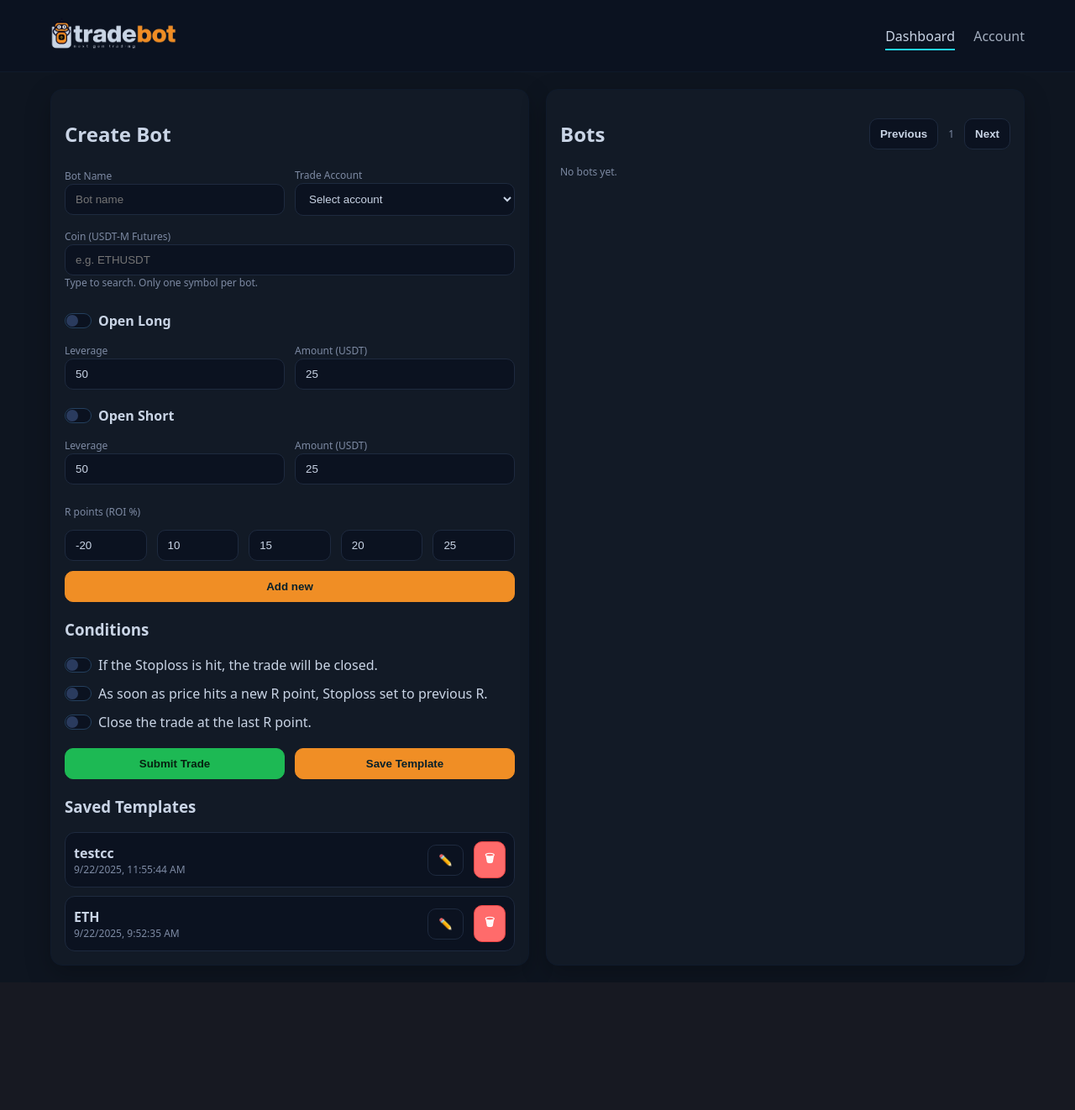
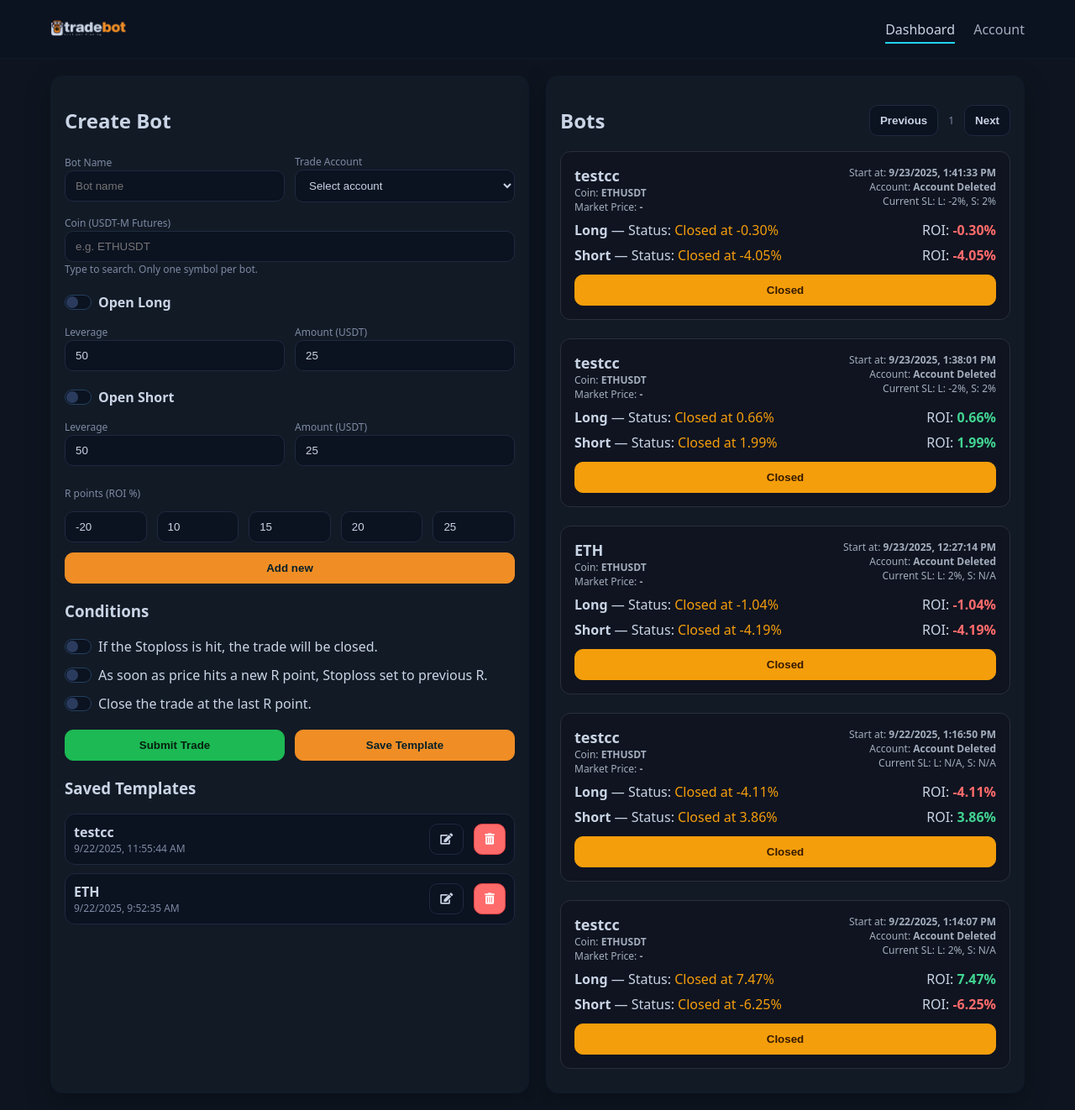
Before and after one commit to ashraful3ra/DualEdge-Bot, a Flask app: page /dashboard in a window 1280 px wide. Shown: the whole page at 84% size. Before the commit the page ends 1133 px from the top, so only its background shows below. Run offline with Flask 3, Linux system fonts and the light colour scheme; data comes from the database, SQL or seed files in the repository; both versions use the stored data as it was after the commit; data that the repository does not hold is empty; parts of the project's set-up code (start-up, migrations or seed data) failed here and were passed over; some libraries are stand-ins or nearby versions.

Commit message:
Refactor code structure for improved readability and maintainability

```diff
--- a/app.py
+++ b/app.py
@@ -41,10 +41,12 @@ def list_templates():
 def list_bots(limit=5, offset=0):
     with connect() as con:
         cur = con.cursor()
-        cur.execute('SELECT b.*, a.name as account_name FROM bots b JOIN accounts a ON a.id=b.account_id ORDER BY id DESC LIMIT ? OFFSET ?', (limit, offset))
+        cur.execute('SELECT b.*, a.name as account_name FROM bots b LEFT JOIN accounts a ON a.id=b.account_id ORDER BY b.id DESC LIMIT ? OFFSET ?', (limit, offset))
         out = []
         for r in cur.fetchall():
             d = to_dict(r)
+            if not d.get('account_name'):
+                d['account_name'] = 'Account Deleted'
             d['r_points'] = json.loads(d['r_points_json'] or '[]')
             d['long_roi'] = 0.0
             d['short_roi'] = 0.0
@@ -57,8 +59,23 @@ def list_bots(limit=5, offset=0):
 @app.route('/')
 def home(): return redirect(url_for('dashboard'))
 
+def update_account_balances():
+    accounts = list_accounts()
+    for acc in accounts:
+        try:
+            bn = safe_get_client(acc)
+            balance = bn.futures_balance()
+            with connect() as con:
+                cur = con.cursor()
+                cur.execute('UPDATE accounts SET futures_balance=?, updated_at=? WHERE id=?', (balance, now(), acc['id']))
+                con.commit()
+        except Exception as e:
+            print(f"Could not update balance for account {acc['name']}: {e}")
+
 @app.route('/account')
-def account(): return render_template('account.html', accounts_json=json.dumps(list_accounts()))
+def account():
+    update_account_balances()
+    return render_template('account.html', accounts_json=json.dumps(list_accounts()))
 
 @app.route('/dashboard')
 def dashboard():
@@ -330,45 +347,61 @@ def process_trade_logic(bot, bn_client, mark_price):
 
     with connect() as con:
         cur = con.cursor()
+        # --- LONG ---
         if bot['long_status'] == 'Running' and bot['long_entry_price']:
             roi = compute_roi(bot['long_entry_price'], mark_price, bot['long_leverage'], 'LONG')
+
+            # Trailing SL
+            if bot['cond_trailing'] and len(tp_points) > 1:
+                highest_tp_hit = next((p for p in reversed(tp_points) if roi >= p), None)
+                if highest_tp_hit:
+                    current_tp_index = tp_points.index(highest_tp_hit)
+                    if current_tp_index > 0:
+                        new_sl_point = tp_points[current_tp_index - 1]
+                        if new_sl_point != bot.get('long_sl_point'):
+                            cur.execute("UPDATE bots SET long_sl_point=? WHERE id=?", (new_sl_point, bot['id']))
+                            con.commit()
+                            bot['long_sl_point'] = new_sl_point
+
+            # SL Close
+            current_sl = bot.get('long_sl_point')
+            if current_sl is not None and roi <= current_sl:
+                close_position(bot, 'LONG', bn_client)
+                return
+
+            # Initial SL and Final TP close
             if (bot['cond_sl_close'] and sl_points and roi <= sl_points[0]) or \
                (bot['cond_close_last'] and tp_points and roi >= tp_points[-1]):
                 close_position(bot, 'LONG', bn_client)
                 return
 
+        # --- SHORT ---
+        if bot['short_status'] == 'Running' and bot['short_entry_price']:
+            roi = compute_roi(bot['short_entry_price'], mark_price, bot['short_leverage'], 'SHORT')
+
+            # Trailing SL
             if bot['cond_trailing'] and len(tp_points) > 1:
                 highest_tp_hit = next((p for p in reversed(tp_points) if roi >= p), None)
-                if highest_tp_hit and highest_tp_hit != bot.get('long_sl_point'):
+                if highest_tp_hit:
                     current_tp_index = tp_points.index(highest_tp_hit)
                     if current_tp_index > 0:
                         new_sl_point = tp_points[current_tp_index - 1]
-                        cur.execute("UPDATE bots SET long_sl_point=? WHERE id=?", (new_sl_point, bot['id']))
-                        con.commit()
-                        bot['long_sl_point'] = new_sl_point
-                        if roi <= new_sl_point:
-                            close_position(bot, 'LONG', bn_client)
-                            return
+                        if new_sl_point != bot.get('short_sl_point'):
+                            cur.execute("UPDATE bots SET short_sl_point=? WHERE id=?", (new_sl_point, bot['id']))
+                            con.commit()
+                            bot['short_sl_point'] = new_sl_point
 
-        if bot['short_status'] == 'Running' and bot['short_entry_price']:
-            roi = compute_roi(bot['short_entry_price'], mark_price, bot['short_leverage'], 'SHORT')
+            # SL Close
+            current_sl = bot.get('short_sl_point')
+            if current_sl is not None and roi <= current_sl:
+                close_position(bot, 'SHORT', bn_client)
+                return
+
+            # Initial SL and Final TP close
             if (bot['cond_sl_close'] and sl_points and roi <= sl_points[0]) or \
                (bot['cond_close_last'] and tp_points and roi >= tp_points[-1]):
                 close_position(bot, 'SHORT', bn_client)
                 return
-
-            if bot['cond_trailing'] and len(tp_points) > 1:
-                highest_tp_hit = next((p for p in reversed(tp_points) if roi >= p), None)
-                if highest_tp_hit and highest_tp_hit != bot.get('short_sl_point'):
-                    current_tp_index = tp_points.index(highest_tp_hit)
-                    if current_tp_index > 0:
-                        new_sl_point = tp_points[current_tp_index - 1]
-                        cur.execute("UPDATE bots SET short_sl_point=? WHERE id=?", (new_sl_point, bot['id']))
-                        con.commit()
-                        bot['short_sl_point'] = new_sl_point
-                        if roi <= new_sl_point:
-                            close_position(bot, 'SHORT', bn_client)
-                            return
 
 def start_roi_worker(bot_id):
     import websocket, json, time
--- a/static/css/style.css
+++ b/static/css/style.css
@@ -18,7 +18,6 @@
 .switch input:checked + .dot{background:#0d3b3a;border-color:#0d3b3a}.switch input:checked + .dot::after{left:17px;background:#00d3b8}
 .kv{display:grid;grid-template-columns:130px 1fr;gap:6px;font-size:13px;color:#a9b7cf}.kv b{color:#dfe7f5}
 .roi-pos{color:#00e676}.roi-neg{color:#ff5252}
-#symbol_suggest{max-height:150px;overflow:auto;margin-top:6px}
 @media (max-width:900px){.grid{grid-template-columns:1fr}}
 
 /* === Bots card details (new) === */
@@ -61,3 +60,44 @@
 #page_info {
     margin: 0;
 }
+
+#r_list {
+    display: grid;
+    grid-template-columns: repeat(5, 1fr);
+    gap: 12px;
+}
+
+/* === Symbol Suggest Dropdown Improvements v2 === */
+#symbol_suggest {
+    position: absolute;
+    width: 100%;
+    background: #1c2738; /* A slightly different background */
+    border: 1px solid #3a4b6b;
+    border-top: none; /* Avoid double border with the input */
+    border-radius: 0 0 10px 10px;
+    z-index: 10;
+    max-height: 220px;
+    overflow-y: auto;
+    box-shadow: 0 10px 20px rgba(0,0,0,.2);
+    display: none; /* Initially hidden */
+}
+
+#symbol_suggest .list-item {
+    background: transparent;
+    border: none;
+    padding: 12px 15px;
+    cursor: pointer;
+    transition: background .2s ease;
+    border-radius: 0;
+}
+
+#symbol_suggest .list-item:hover {
+    background: linear-gradient(90deg, rgba(34,211,238,0.3) 0%, rgba(14,21,32,0) 100%);
+    border-left: 3px solid var(--cyan);
+    padding-left: 12px;
+}
+
+#symbol_suggest .list-item b {
+    color: var(--amber);
+    font-weight: bold;
+}
--- a/static/js/dashboard.js
+++ b/static/js/dashboard.js
@@ -3,11 +3,52 @@
 let R_points=[]; let symbolsCache=[]; let sio=null; let currentPage = 1;
 function el(tag,attrs={},children=[]){const e=document.createElement(tag);Object.entries(attrs).forEach(([k,v])=>{if(k==='class')e.className=v;else if(k==='html')e.innerHTML=v;else e.setAttribute(k,v);});children.forEach(c=>e.appendChild(c));return e;}
 function renderR(){const root=document.getElementById('r_list');root.innerHTML='';R_points.forEach((v,i)=>{const inp=el('input',{class:'input',type:'number',step:'0.1',value:v});inp.addEventListener('input',ev=>{R_points[i]=parseFloat(ev.target.value||0)});root.appendChild(inp);});}
-function renderTemplates(items){const root=document.getElementById('tpl_list');root.innerHTML='';if(!items.length){root.innerHTML='<div class="small">No templates</div>';return;}for(const t of items){const d=el('div',{class:'list-item'});d.innerHTML=`<div><div class="name">${t.name}</div><div class="small">${new Date(t.created_at*1000).toLocaleString()}</div></div><div class="row"><button class="btn" data-id="${t.id}" data-act="load">✏️</button><button class="btn btn-danger" data-id="${t.id}" data-act="del">🗑</button></div>`;root.appendChild(d);}root.querySelectorAll('button').forEach(b=>b.addEventListener('click',async ev=>{const id=ev.target.getAttribute('data-id');const act=ev.target.getAttribute('data-act');if(act==='del'){if(!confirm('Delete template?'))return;await fetch('/templates/delete/'+id,{method:'POST'});loadTemplates();}else{const r=await fetch('/templates/get/'+id);const t=await r.json();loadTemplateIntoForm(t);}}));}
+function renderTemplates(items){const root=document.getElementById('tpl_list');root.innerHTML='';if(!items.length){root.innerHTML='<div class="small">No templates</div>';return;}for(const t of items){const d=el('div',{class:'list-item'});d.innerHTML=`<div><div class="name">${t.name}</div><div class="small">${new Date(t.created_at*1000).toLocaleString()}</div></div><div class="row"><button class="btn" data-id="${t.id}" data-act="load"><i class="fas fa-edit"></i></button><button class="btn btn-danger" data-id="${t.id}" data-act="del"><i class="fas fa-trash-alt"></i></button></div>`;root.appendChild(d);}root.querySelectorAll('button').forEach(b=>b.addEventListener('click',async ev=>{const btn=ev.target.closest('button');const id=btn.getAttribute('data-id');const act=btn.getAttribute('data-act');if(act==='del'){if(!confirm('Delete template?'))return;await fetch('/templates/delete/'+id,{method:'POST'});loadTemplates();}else{const r=await fetch('/templates/get/'+id);const t=await r.json();loadTemplateIntoForm(t);}}));}
 function loadTemplateIntoForm(t){bot_name.value=t.name;bot_symbol.value=t.symbol||'';long_on.checked=!!t.long_enabled;short_on.checked=!!t.short_enabled;long_lev.value=t.long_leverage||1;short_lev.value=t.short_leverage||1;long_amt.value=t.long_amount||0;short_amt.value=t.short_amount||0;R_points=(t.r_points||[]);renderR();cond_sl_close.checked=!!t.cond_sl_close;cond_trailing.checked=!!t.cond_trailing;cond_close_last.checked=!!t.cond_close_last;}
 async function safeJson(r){const txt=await r.text();try{return JSON.parse(txt)}catch(e){return {__raw:txt, error:`HTTP ${r.status}`}}}
 async function fetchSymbols(){const r=await fetch('/api/futures/symbols');const d=await safeJson(r);if(d.symbols){return d.symbols;}alert('Symbol list error: '+(d.error||d.__raw||'unknown'));return [];}
-async function initSymbolSuggest(){symbolsCache=await fetchSymbols();const input=document.getElementById('bot_symbol');const list=document.getElementById('symbol_suggest');input.addEventListener('input',e=>{updateMinNotional();const q=(e.target.value||'').toUpperCase();if(!q){list.innerHTML='';return;}const matches=symbolsCache.filter(s=>s.includes(q)).slice(0,5);list.innerHTML='';matches.forEach(m=>{const li=el('div',{class:'list-item'});li.innerHTML=`<div class="name">${m}</div>`;li.addEventListener('click',()=>{input.value=m;list.innerHTML='';});list.appendChild(li);});});}
+async function initSymbolSuggest(){
+    symbolsCache = await fetchSymbols();
+    const input = document.getElementById('bot_symbol');
+    const list = document.getElementById('symbol_suggest');
+
+    input.addEventListener('input', e => {
+        updateMinNotional();
+        const q = (e.target.value || '').toUpperCase();
+        if (!q) {
+            list.innerHTML = '';
+            list.style.display = 'none'; // Hide when empty
+            return;
+        }
+        const matches = symbolsCache.filter(s => s.startsWith(q)).slice(0, 10);
+        list.innerHTML = '';
+        if (matches.length) {
+            list.style.display = 'block'; // Show when there are matches
+        } else {
+            list.style.display = 'none'; // Hide when no matches
+        }
+
+        matches.forEach(m => {
+            const li = el('div', { class: 'list-item' });
+            const regex = new RegExp(`(${q})`, 'i');
+            li.innerHTML = `<div class="name">${m.replace(regex, '<b>$1</b>')}</div>`;
+            li.addEventListener('click', () => {
+                input.value = m;
+                list.innerHTML = '';
+                list.style.display = 'none';
+                updateMinNotional();
+            });
+            list.appendChild(li);
+        });
+    });
+
+    // Hide suggestions when clicking outside
+    document.addEventListener('click', (e) => {
+        if (!input.contains(e.target)) {
+            list.style.display = 'none';
+        }
+    });
+}
 function renderBots(list){
   const root = document.getElementById('bots_list');
   root.innerHTML = '';
@@ -189,4 +230,4 @@ async function loadTemplates(){const r=await fetch('/templates/list');const d=aw
 async function hydrateDashboard(){R_points=(window.__R_DEFAULT__||[]).slice();renderR();await initSymbolSuggest(); await updateMinNotional();await loadTemplates();await refreshBots();initSocket();}
 window.hydrateDashboard=hydrateDashboard;
 
-async function updateMinNotional(){const sym=(bot_symbol.value||'').toUpperCase();const noteL=document.getElementById('note_long');const noteS=document.getElementById('note_short');if(!sym){if(noteL)noteL.textContent='';if(noteS)noteS.textContent='';return;}try{const r=await fetch('/api/symbol-info?symbol='+encodeURIComponent(sym));const d=await r.json();if(d.min_notional!=null){const n = Number(d.min_notional||0); if(noteL) noteL.textContent = n>0 ? ('Min notional $'+n) : ''; if(noteS) noteS.textContent = n>0 ? ('Min notional $'+n) : '';} }catch(e){} }
+async function updateMinNotional(){const sym=(bot_symbol.value||'').toUpperCase();const noteL=document.getElementById('note_long');const noteS=document.getElementById('note_short');if(!sym){if(noteL)noteL.textContent='';if(noteS)noteS.textContent='';return;}try{const r=await fetch('/api/symbol-info?symbol='+encodeURIComponent(sym));const d=await r.json();if(d.min_notional!=null){const n = Number(d.min_notional||0); if(noteL) noteL.textContent = n>0 ? ('Min notional $'+n) : ''; if(noteS) noteL.textContent = n>0 ? ('Min notional $'+n) : '';} }catch(e){} }
--- a/templates/base.html
+++ b/templates/base.html
@@ -1,26 +1,25 @@
-<!doctype html>
+<!DOCTYPE html>
 <html lang="en">
 <head>
-<meta charset="utf-8">
-<meta name="viewport" content="width=device-width, initial-scale=1">
-<title>U Trade Bot</title>
+    <meta charset="UTF-8">
+    <meta name="viewport" content="width=device-width, initial-scale=1.0">
+    <title>Tradebot</title>
     <link rel="stylesheet" href="{{ url_for('static', filename='css/style.css') }}">
+    <link rel="stylesheet" href="https://cdnjs.cloudflare.com/ajax/libs/font-awesome/5.15.4/css/all.min.css">
 </head>
 <body>
     <div class="navbar">
-  <div class="container">
-    <div class="navbar-inner">
-      <div class="logo">
-        <img src="{{ url_for('static', filename='images/logo.png') }}" alt="U Trade Bot Logo" height="40">
-      </div>
+        <div class="container navbar-inner">
+            <a href="/" class="logo"><img src="{{ url_for('static', filename='images/logo.png') }}" alt="logo" height="24"></a>
             <div class="nav">
-        <a href="{{ url_for('dashboard') }}" class="{{ 'active' if active_page=='dashboard' else '' }}">Dashboard</a>
-        <a href="{{ url_for('account') }}" class="{{ 'active' if active_page=='account' else '' }}">Account</a>
+                <a href="{{ url_for('dashboard') }}" class="{{ 'active' if active_page == 'dashboard' else '' }}">Dashboard</a>
+                <a href="{{ url_for('account') }}" class="{{ 'active' if active_page == 'account' else '' }}">Account</a>
             </div>
         </div>
     </div>
+    <div class="container">
+        {% block content %}{% endblock %}
     </div>
-<div class="container">{% block content %}{% endblock %}</div>
     <script src="https://cdn.socket.io/4.7.2/socket.io.min.js"></script>
     {% block scripts %}{% endblock %}
 </body>
--- a/templates/dashboard.html
+++ b/templates/dashboard.html
@@ -9,9 +9,10 @@
     </div>
     <div class="mt">
       <label class="small">Coin (USDT-M Futures)</label>
-      <input id="bot_symbol" class="input" placeholder="e.g. ETHUSDT">
+      <div style="position: relative;"> <input id="bot_symbol" class="input" placeholder="e.g. ETHUSDT" autocomplete="off">
+        <div id="symbol_suggest" class="list"></div>
+      </div>
       <div class="small">Type to search. Only one symbol per bot.</div>
-      <div id="symbol_suggest" class="list"></div>
     </div>
     <div class="mt2"><label class="switch"><input id="long_on" type="checkbox"><span class="dot"></span> <b>Open Long</b></label>
       <div class="row mt"><div style="flex:1"><label class="small">Leverage</label><input id="long_lev" class="input" type="number" min="1" max="150" value="50"></div><div style="flex:1"><label class="small">Amount (USDT)</label><input id="long_amt" class="input" type="number" min="1" step="0.1" value="25"><div class="small" id="note_long"></div></div></div>
@@ -21,7 +22,7 @@
     </div>
     <div class="mt2">
       <label class="small">R points (ROI %)</label>
-      <div id="r_list" class="row mt"></div>
+      <div id="r_list" class="mt"></div>
       <button id="r_add" class="btn btn-primary mt">Add new</button>
     </div>
     <div class="mt2">
```
Also changed, not shown: static/js/account.js (+52 -9 lines), data/app.db, 2 other files. Lines whose indentation alone changed are shown as unchanged.
